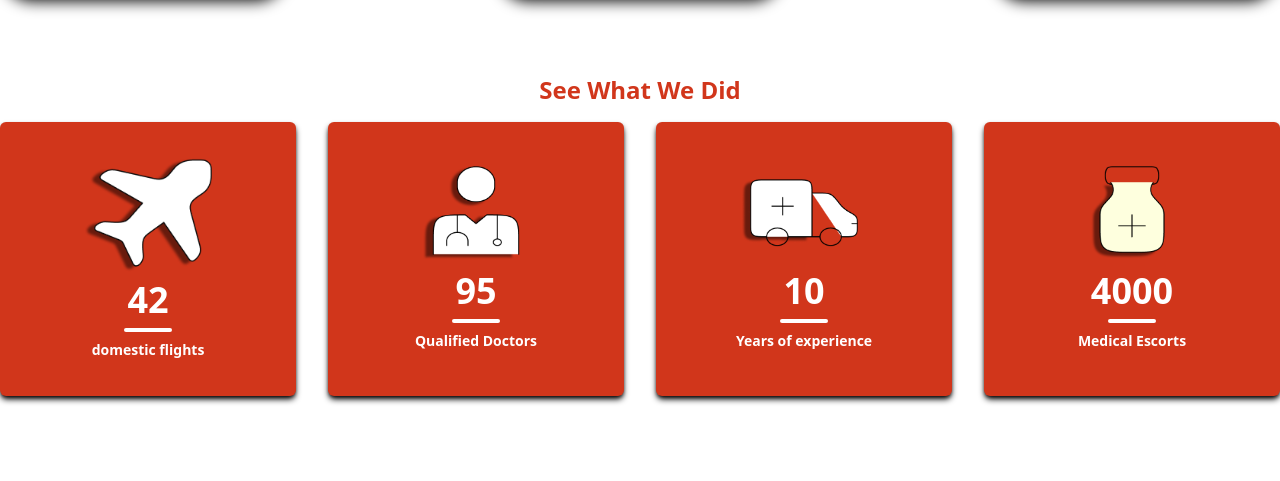
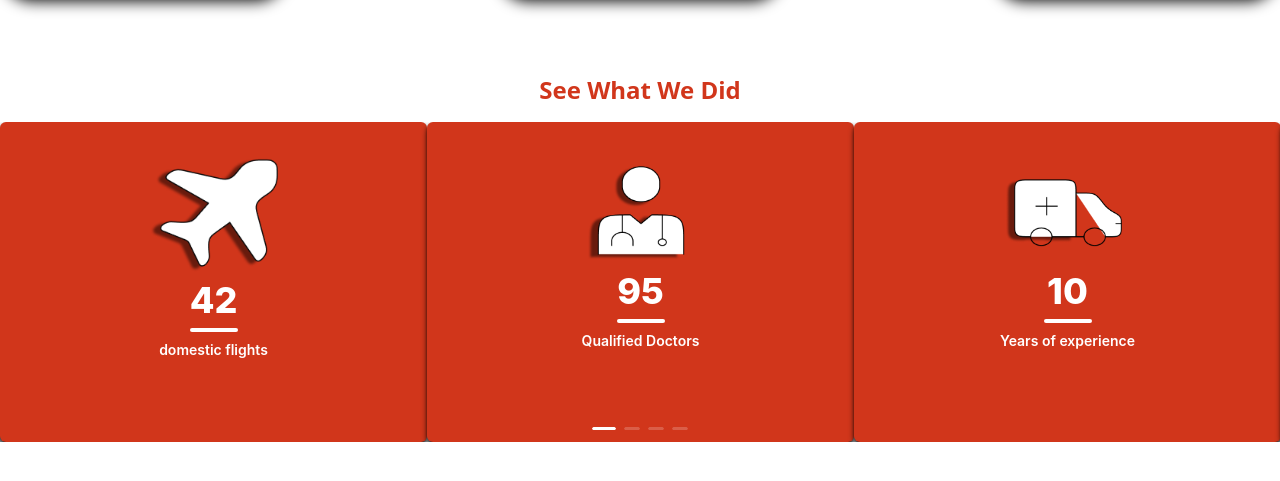
Before and after one commit to KaranSapra124/Air_Ambulance, a React (Vite) app: page / in a window 1280 px wide. Shown: the part 2620-3101 px from the top of the page. Built offline with nearby package versions, Linux system fonts and the light colour scheme.

Commit message:
Added Stretcher

```diff
--- /dev/null
+++ b/src/Components/DropDown/Stretcher.jsx
@@ -0,0 +1,13 @@
+import React from 'react'
+import GlobalServiceContent from "../Global/GlobalServiceContent";
+import GlobalContentContainer from "../Global/GlobalContentContainer";
+import GlobalHero from "../Global/GlobalHero";
+const Stretcher = () => {
+  return (
+    <>
+    <GlobalHero image={'https://s3-alpha-sig.figma.com/img/0da6/5249/ef00df45b7d084c2ec3671e60dfd96b4?Expires=1742169600&Key-Pair-Id=APKAQ4GOSFWCW27IBOMQ&Signature=twvp2MPj9f6wCwZjSVOYo0mOTbJCnRatEt09DDvrCzmu5R2gLxH~5vSeXioUBkyOT~HM87y-MqQaPg-q2CB0COEIM1YVyoKEMKQK6K7HPePU0ySsxpZYUlJ5GQLxTiCUHRDtxMcWPoluei2WiYw707s21-GCcdKEOZqWZbBHGgyZujKMVT1BFo7Obtak5~6brzBefCrDTSq4yY913wK6lz0Lu2TdCPnZgS~pR5MW~8ciDgSd3Xc8Z-Lnuh-WWnp05LJq1R-sT0pcY6PTWUJCVHMNi3Dk7LUwCQYn9HLzmFu52ln0Qo4j0VK2nmPFhfksMYDF4ik7bp7ex0FNPMq2TQ__'} title={'Stretcher In Commercial Flights'}/>
+    </>
+  )
+}
+
+export default Stretcher
--- a/src/Components/Home/SeeWhatWeDid.jsx
+++ b/src/Components/Home/SeeWhatWeDid.jsx
@@ -1,6 +1,7 @@
 import React from "react";
 import Container from "../Global/Container";
 import ScrollAnimation from "react-animate-on-scroll";
+import { Carousel } from "antd";
 
 const SeeWhatWeDid = () => {
   const data = [
@@ -31,10 +32,10 @@ const SeeWhatWeDid = () => {
         <h1 className="font-bold text-center my-2 lg:my-4 text-primary-color text-sm lg:text-2xl">
           See What We Did
         </h1>
-        <div className="flex lg:flex-row flex-col justify-between gap-8  mx-auto max-w-screen-xl">
+        <Carousel slidesToShow={3} className="flex space-x-2 lg:flex-row flex-col justify-between   mx-auto max-w-screen-xl">
           {data?.map((elem, index) => {
             return (
-              <div className="bg-primary-color shadow-md shadow-black hover:scale-105 transition-all cursor-pointer rounded-md lg:py-9 py-3.5 w-64 lg:mx-0 mx-auto lg:w-full lg:p-5 p-3 ">
+              <div className="bg-primary-color h-80   shadow-md shadow-black hover:scale-105 transition-all cursor-pointer rounded-md lg:py-9 py-3.5  lg:mx-0   mx-auto lg:w-full lg:p-5 p-3 ">
                 <img
                   className="lg:w-32 w-16 mb-2 mx-auto"
                   src={elem?.vector}
@@ -51,7 +52,7 @@ const SeeWhatWeDid = () => {
               </div>
             );
           })}
-        </div>
+        </Carousel>
       </Container>
     </ScrollAnimation>
   );
```
